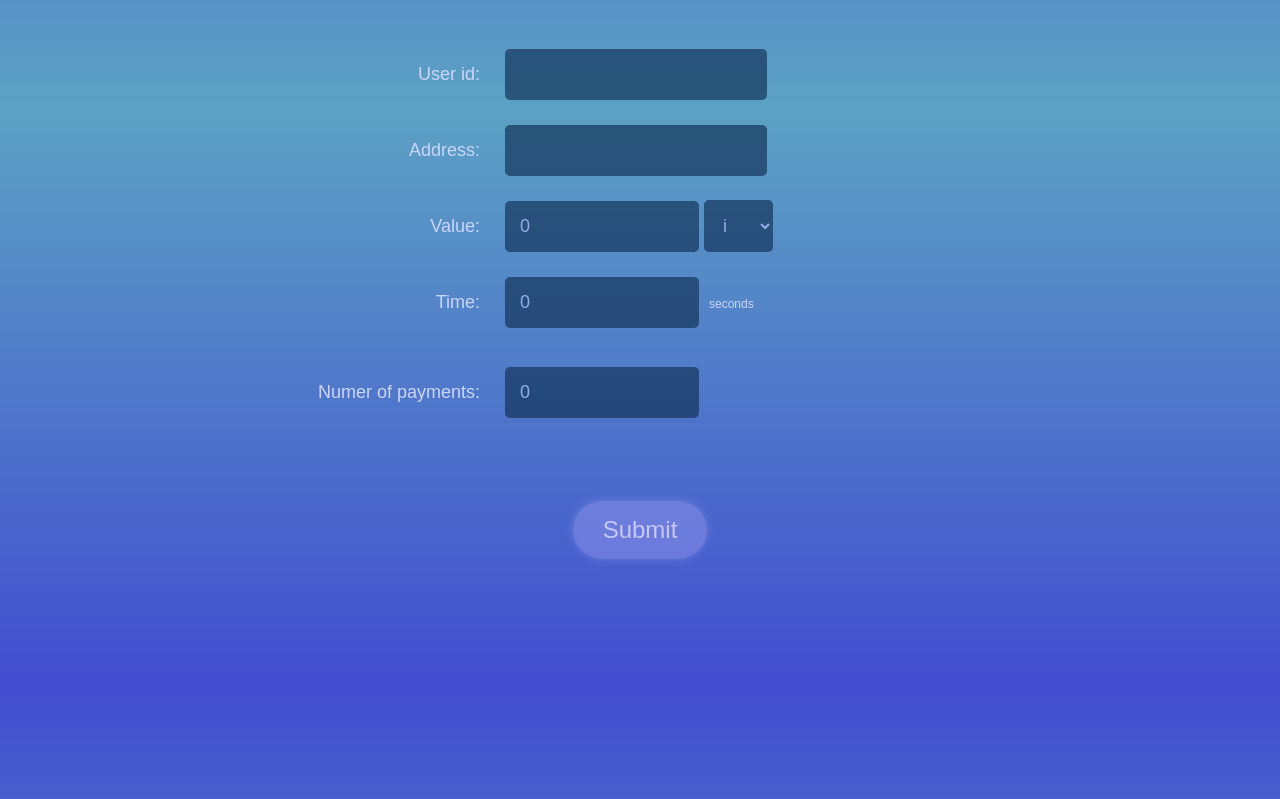
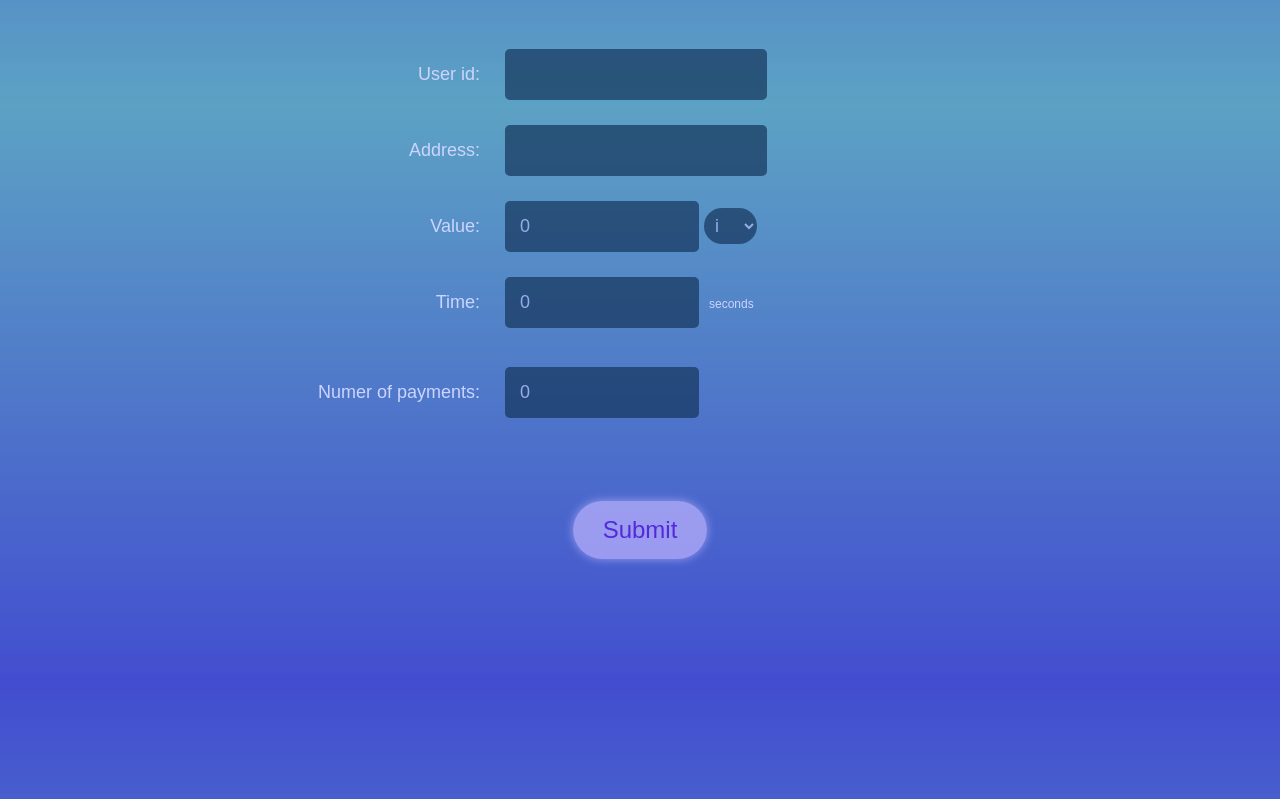
Before and after one commit to michaeljohnclancy/IOTASubstream, a Flask app: page / in a window 1280 px wide. Shown: the part 170-969 px from the top of the page. Run offline with Flask 2, Linux system fonts and the light colour scheme; parts of the project's set-up code (start-up, migrations or seed data) failed here and were passed over.

Commit message:
Minor changes.

```diff
--- a/app.py
+++ b/app.py
@@ -70,7 +70,7 @@ def sendIota():
 	if request.form['submit']:
 		_userID = str(request.form['userID'])
 		_value = int(request.form['value'])
-                _si = int(request.form['si'])
+                _si = request.form['si']
 
                 if _si=='ki':
                     _value *= 1e3
--- a/static/style.css
+++ b/static/style.css
@@ -44,6 +44,12 @@ input, select{
 	border-radius: 5px;
 }
 
+select{
+	-moz-appearance: none;
+	border-radius: 20px;
+	padding: 7px;
+}
+
 input:invalid, select:invalid{
 	box-shadow: inset 0px 0px 10px 0px rgba(255,0,130, 0.7);
 }
@@ -53,9 +59,9 @@ input[type="number"]{
 }
 
 input[type="submit"], input[type="button"]{
-	background-color: rgba(190,180,255, 0.3);
-	box-shadow: 0px 0px 10px 0px rgba(190,180,255, 0.3);
-	color: rgba(200,200,255, 1);
+	background-color: rgba(190,180,255, 0.7);
+	box-shadow: 0px 0px 10px 0px rgba(190,180,255, 0.7);
+	color: rgba(83,42,218, 1);
 	padding: 30px;
 	padding-top: 15px;
 	padding-bottom: 15px;
```
